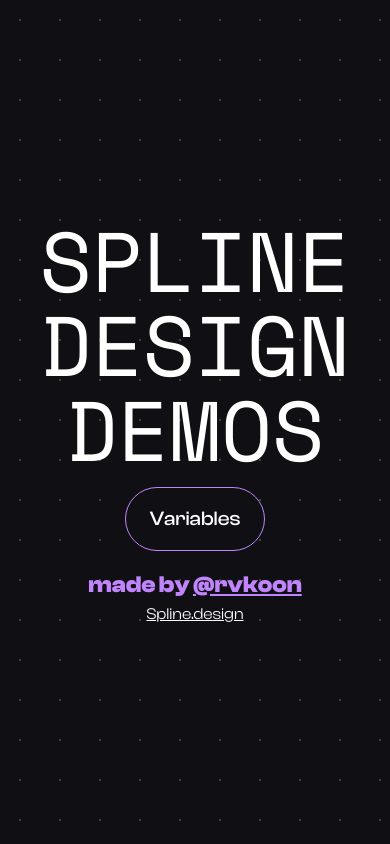
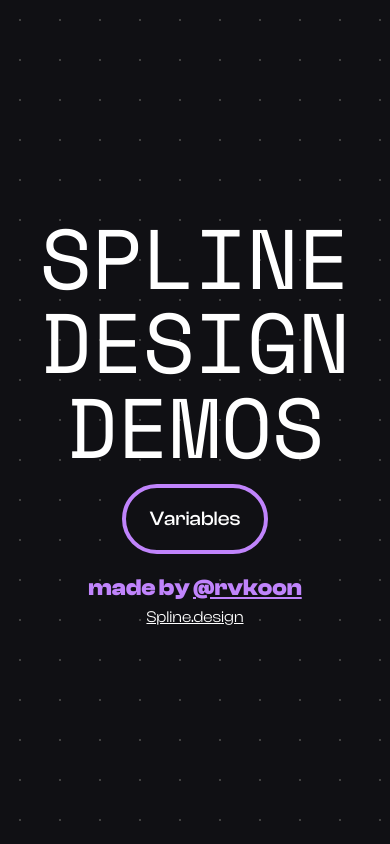
Before and after one commit to rvkoon/spline-variables-demo, a Next.js app: page / in a window 390 px wide. Built offline with nearby package versions, Linux system fonts and the light colour scheme.

Commit message:
responsiveness

```diff
--- a/src/app/_components/TagLink.tsx
+++ b/src/app/_components/TagLink.tsx
@@ -9,7 +9,7 @@
   return (
     <Link
       href={href}
-      className="rounded-full border border-purple-400 py-[16px] px-[24px] text-white text-[20px] font-[500] hover:bg-purple-400  bg-primary"
+      className="rounded-full border-4 border-purple-400 py-[16px] px-[24px] text-white text-[20px] font-[500] hover:bg-purple-400  bg-primary"
     >
       {label}
     </Link>
--- a/src/app/globals.css
+++ b/src/app/globals.css
@@ -6,6 +6,12 @@
   --foreground-rgb: 0, 0, 0;
   --background-start-rgb: 214, 219, 220;
   --background-end-rgb: 255, 255, 255;
+}
+
+* {
+  margin: 0;
+  padding: 0;
+  box-sizing: border-box;
 }
 
 @media (prefers-color-scheme: dark) {
@@ -36,7 +42,7 @@
   transform: scale(2);
 }
 
-@media (max-width: 768px) {
+@media (max-width: 1024px) {
   .inputBox {
     position: relative;
     transform: scale(1);
--- a/src/app/variables/page.tsx
+++ b/src/app/variables/page.tsx
@@ -4,9 +4,12 @@
 import SplineComponent from "./_components/Spline";
 import Link from "next/link";
 import { anton } from "@/fonts/fonts";
+import { useWindowSize } from "usehooks-ts";
 
 export default function Home() {
   const [isLoadingSpline, setIsLoadingSpline] = useState(true);
+  const { width } = useWindowSize();
+  const isMobile = width < 1024;
   const [weight, setWeight] = useState(10);
   function handleSetWeight(e: React.ChangeEvent<HTMLInputElement>) {
     setWeight(+e.target.value);
@@ -26,16 +29,21 @@
       )}
       {!isLoadingSpline && (
         <>
-          <div className="p-[24px] rounded-lg bg-[#101014] border border-purple-400 w-fit fadeIn relative z-50">
-            <p className="text-[4vh] text-purple-400 font-[600]">
-              Spline variables demo
-            </p>
-            <Link href="/" className="underline text-white">
+          <div className="flex flex-col gap-[24px]">
+            <div className="w-full lg:w-fit py-[24px] px-[48px] rounded-[100px_100px_100px_0] bg-[#101014] border-4 border-purple-400 fadeIn relative z-50">
+              <p className="text-[3vh] lg:text-[6vh] text-purple-400 font-[600]">
+                Spline variables
+              </p>
+            </div>
+            <Link
+              href="/"
+              className="w-fit flex items-center text-white border-4 border-white py-[12px] px-[24px] rounded-[0_100px_100px_100px] font-[500]"
+            >
               Back Home
             </Link>
           </div>
 
-          <div className="inputBox p-[24px] rounded-lg bg-white backdrop-blur-md bg-opacity-5 border border-white border-opacity-10 w-fit fadeIn">
+          <div className="inputBox w-full lg:w-fit p-[24px] rounded-full bg-white backdrop-blur-md bg-opacity-5 border border-white border-opacity-10 fadeIn">
             <p className="text-white">Play with variable torus weight</p>
             <input
               type="range"
@@ -47,6 +55,7 @@
               className="relative z-10 w-[200px] h-3 bg-gray-200 rounded-full appearance-none cursor-pointer dark:bg-gray-700 accent-purple-400"
             />
           </div>
+
           <p
             className={`fixed z-50 pointer-events-none text-center bottom-[24px] left-[24px] translate-y-[-100%] text-[22vw] leading-[22vw] lg:text-[16vw] lg:leading-[16vw] font-[999] text-white ${anton.className} transitionIn`}
           >
```
